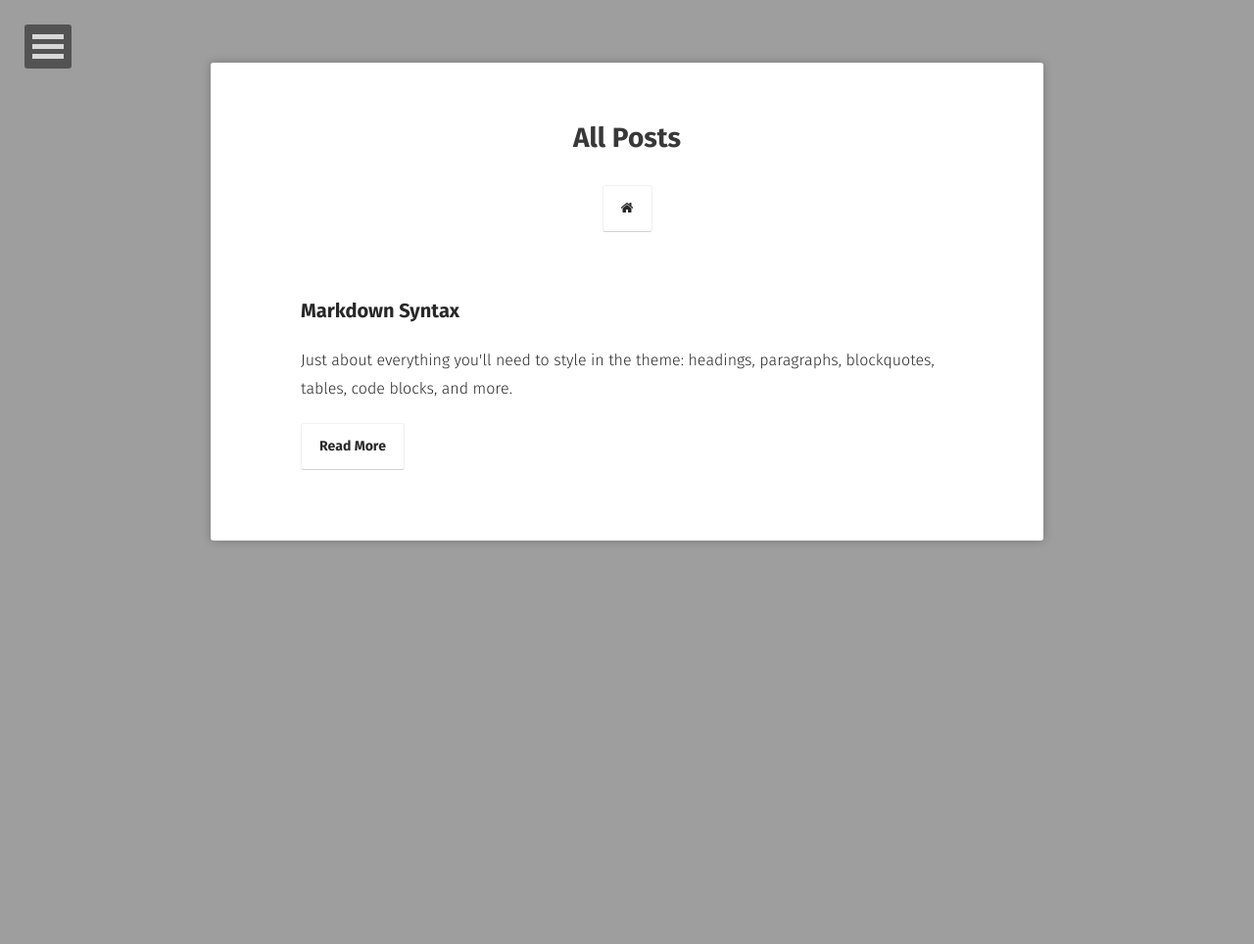
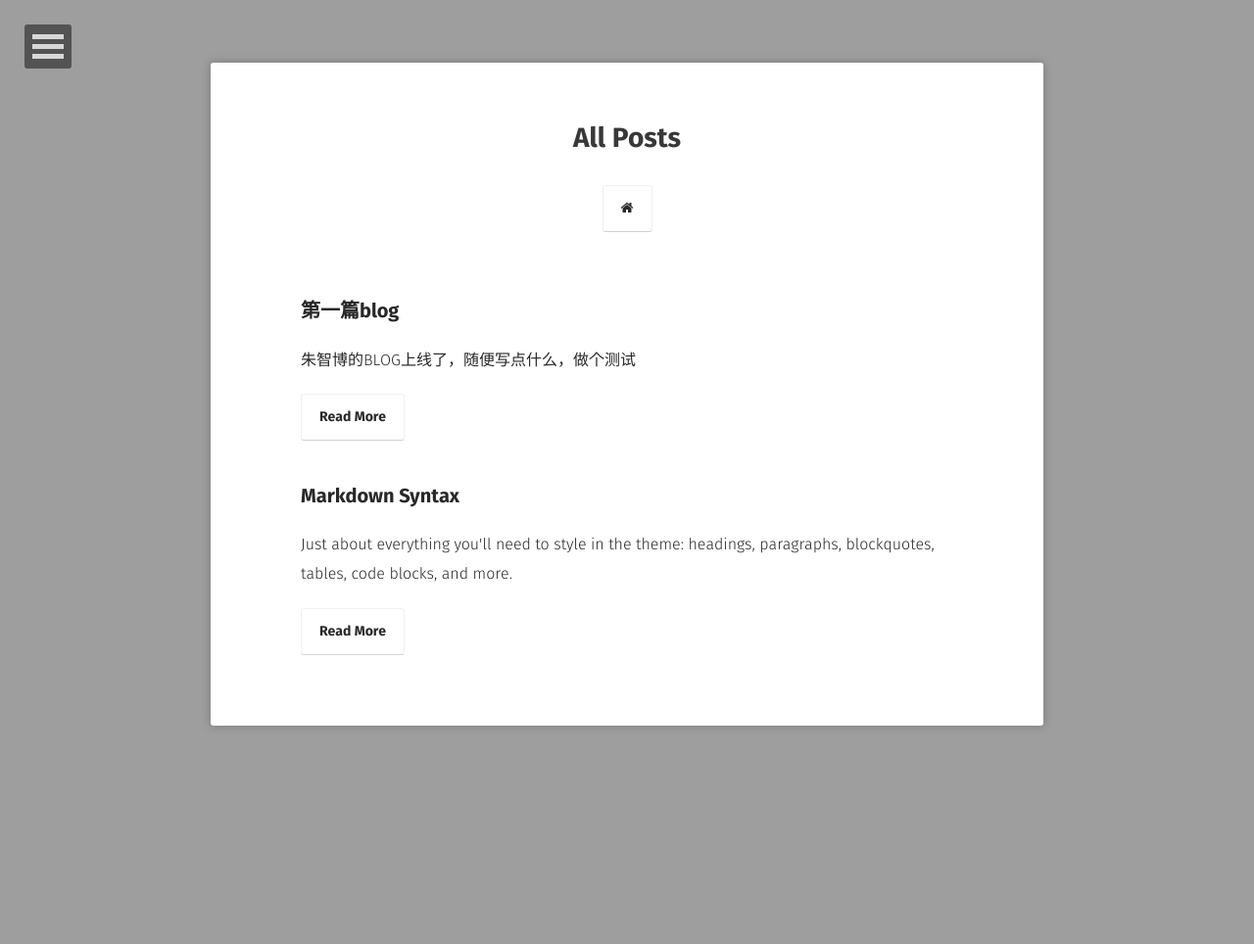
Before and after one commit to zhuio/zhuio.github.io, a Jekyll site: the page built from posts/index.md, in a window 1280 px wide. Shown: the whole page at 98% size. Built offline with Jekyll 4.4.1, drawn with Linux system fonts in a browser that asks for light colours; some web fonts are replaced.

Commit message:
first blog

```diff
--- /dev/null
+++ b/_posts/2017-01-10-firstblog.md
@@ -0,0 +1,15 @@
+---
+layout: post
+title:  "第一篇blog"
+date:   2017-01-10
+excerpt: "朱智博的BLOG上线了，随便写点什么，做个测试"
+tag:
+- test
+- useless
+- sample
+- first
+- jekyll
+comments: true
+---
+##简单用jekyll搭建的一个blog
+  原先用HTML5搭建的首页不能写BLOG，改用jekyll搭建，简单又好看，不错。
--- a/about/index.md
+++ b/about/index.md
@@ -6,7 +6,7 @@ date: 2016-03-21
 comments: false
 ---
 
-<center><a href="https://zhuio.github.io"><b>about</b></a> is a record of my life.</center>
+<center><a href="https://zhuio.github.io"><b>This blog</b></a> is a record of my life.</center>
 
 ## who am i
 * 一个喜欢新事物的家伙
```
